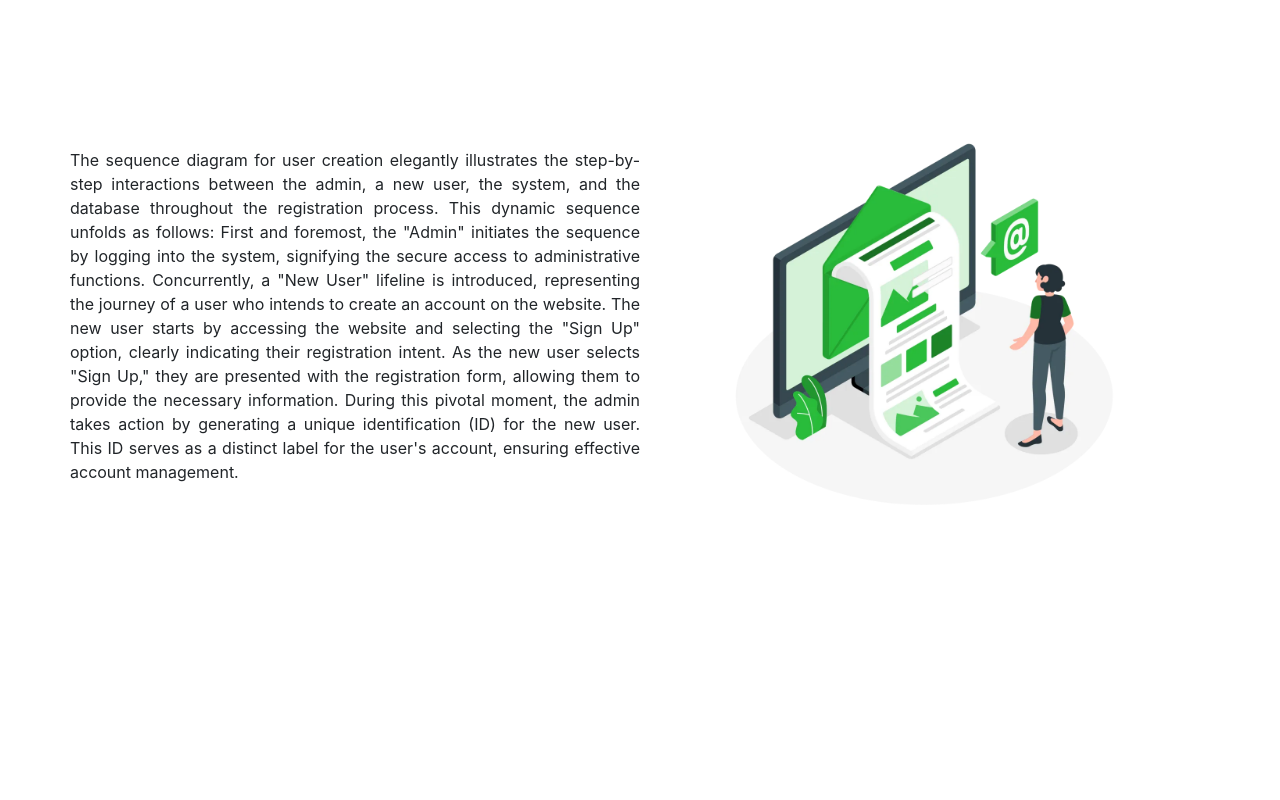
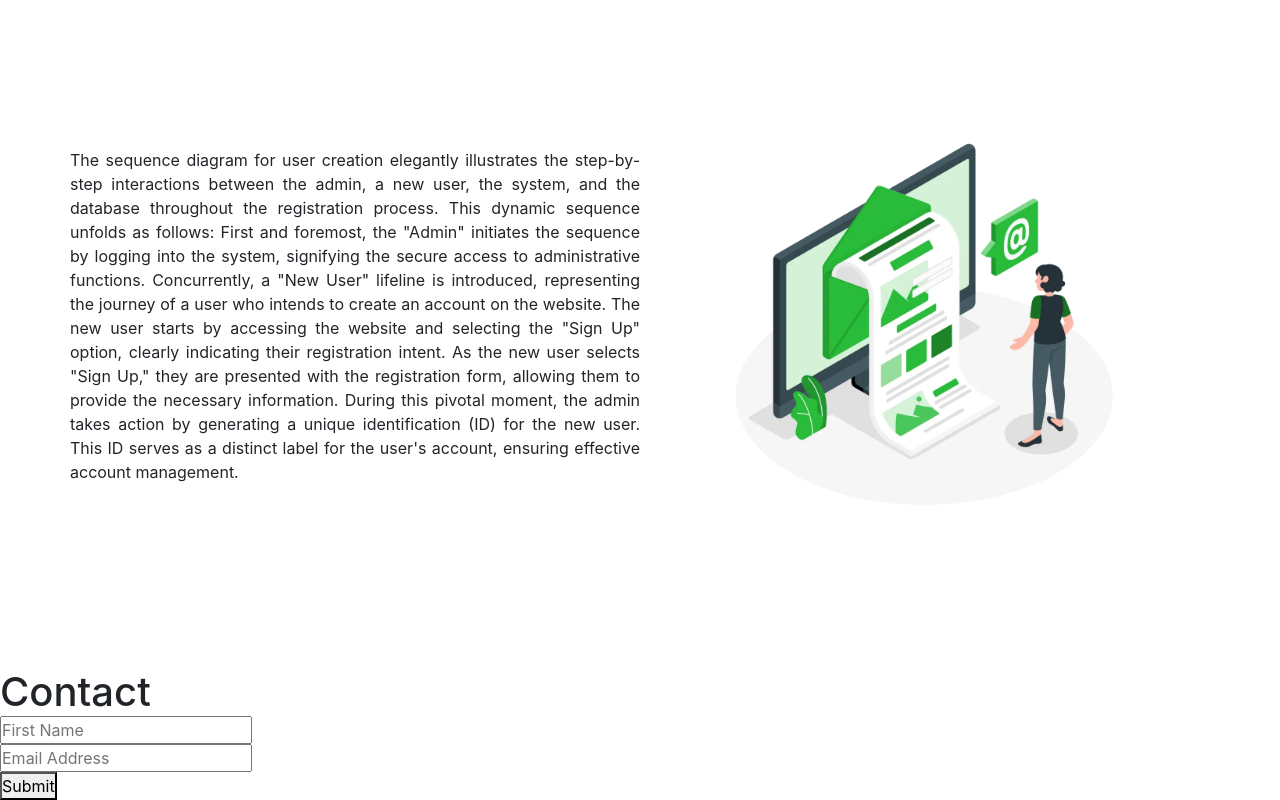
Before and after one commit to chinthaka20010226/LandingPage_InReact-Bootstrap-_, a React (Create React App) app: page /contact in a window 1280 px wide. Shown: the part 1732-2532 px from the top of the page. Before the commit the page ends 2400 px from the top, so only its background shows below. Built offline with nearby package versions, Linux system fonts and the light colour scheme.

Commit message:
Contact Structure is Okay

```diff
--- a/src/App.js
+++ b/src/App.js
@@ -10,9 +10,11 @@ import Contact from "./Components/Contact.js";
 function App() {
   return (
     <>
+      {/* <Navbar /> */}
       <Home />
       <Services />
       <About />
+      <Contact />
     </>
   );
 }
--- a/src/Components/Contact.js
+++ b/src/Components/Contact.js
@@ -1,7 +1,24 @@
 import React from 'react'
 
-export default function Contact() {
+function Contact() {
     return (
-        <div>Contact</div>
-)
+        <section className=''>
+            <div className=''>
+                <div className=''>
+                    <h1 className=''>Contact</h1>
+                    <div className=''>
+                        <input type='text' placeholder='First Name' className=''></input>
+                    </div>
+                    <div className=''>
+                        <input type='text' placeholder='Email Address' className=''></input>
+                    </div>
+                    <div className=''>
+                        <button type='submit'>Submit</button>
+                    </div>
+                </div>
+            </div>
+        </section>
+    )
 }
+
+export default Contact;
```
